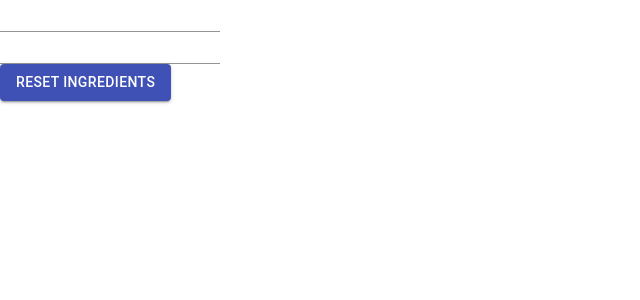
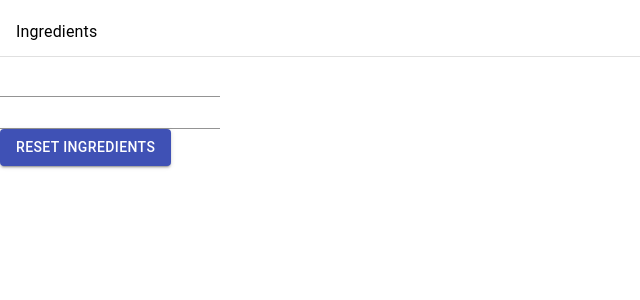
Before and after one commit to notnora/recipeapp, a React (Create React App) app: page / in a window 1280 px wide. Shown: the top 300 px of the page, without its empty margins (0-640 px from the left). Built offline with nearby package versions, Linux system fonts and the light colour scheme.

Commit message:
added ingredient list

```diff
--- /dev/null
+++ b/src/Components/IngredientList/index.js
@@ -0,0 +1,31 @@
+import React from "react";
+import {List} from "@material-ui/core";
+import {ListItem} from "@material-ui/core";
+import {ListItemText} from "@material-ui/core";
+import {Divider} from "@material-ui/core";
+
+export const IngredientList = props => {
+    /*
+    Renders a list of all the ingredients currently contained in the "IngredientList".
+    Each list item gets its own key which is a combination of the ingredient name and a random generated number
+     */
+    let ingredientList = props.ingredientList;
+    return (
+        <div className="inglist">
+            <List>
+                <ListItem>
+                    <ListItemText primary="Ingredients"/>
+                </ListItem>
+                <Divider/>
+                {props.ingredientList.map(ingredient => (
+                    <ListItem
+                    key={ingredient + Math.random()} >
+                        <ListItemText
+                            primary ={ingredient}/>
+                    </ListItem>
+                ))}
+            </List>
+        </div>
+    );
+};
+export default IngredientList;
--- a/src/Components/InputBar/index.js
+++ b/src/Components/InputBar/index.js
@@ -7,7 +7,7 @@ export const InputBar = props => {
     const handleKeyDown = event => {
         if (event.key === 'Enter') {
             let ingredient = event.target.value;
-            console.log('Enter: ', ingredient);
+            console.log('InputEnter: ', ingredient);
             props.addIngredient(ingredient);
             setInputValue(inputValue => []);
         }
--- a/src/Components/MainWindow.js
+++ b/src/Components/MainWindow.js
@@ -2,6 +2,7 @@ import React, {useEffect} from 'react'
 import {SearchBar} from "./SearchBar";
 import {InputBar} from './InputBar';
 import { Button } from '@material-ui/core';
+import IngredientList from "./IngredientList";
 
 export const MainWindow = props => {
     /*
@@ -25,8 +26,13 @@ export const MainWindow = props => {
     const resetIngredients = () => {
         setIngredientList(ingredientList => []);
     };
+    const search = searchWordItem => {
+      console.log("Searched for: ", searchWordItem)
+    };
     return (
         <div>
+            <IngredientList
+                ingredientList={ingredientList} />
             <SearchBar
                 search = {searchRecipe}/>
             <InputBar
--- a/src/Components/SearchBar/index.js
+++ b/src/Components/SearchBar/index.js
@@ -10,12 +10,21 @@ export const SearchBar = props => {
     setInputValue(event.target.value);
     props.search(event.target.value); // <-- Searching-function
   };
+  const handleKeyDown = event => {
+    if (event.key === 'Enter') {
+        let searchWord = event.target.value;
+        //console.log('Search Enter: ', searchWord);
+        props.search(searchWord);
+        setInputValue(inputValue => []);
+    }
+  };
 
   return(
       <div className="search-bar">
       <TextField id="s-bar"
                  value={inputValue}
                  onChange={handleChange}
+                 onKeyDown={handleKeyDown}
                  type="text"/>
       </div>
   );
```
Also changed, not shown: src/Components/IngredientList/style.css (added), 2 other files (tests, documents, lock files or other folders).
